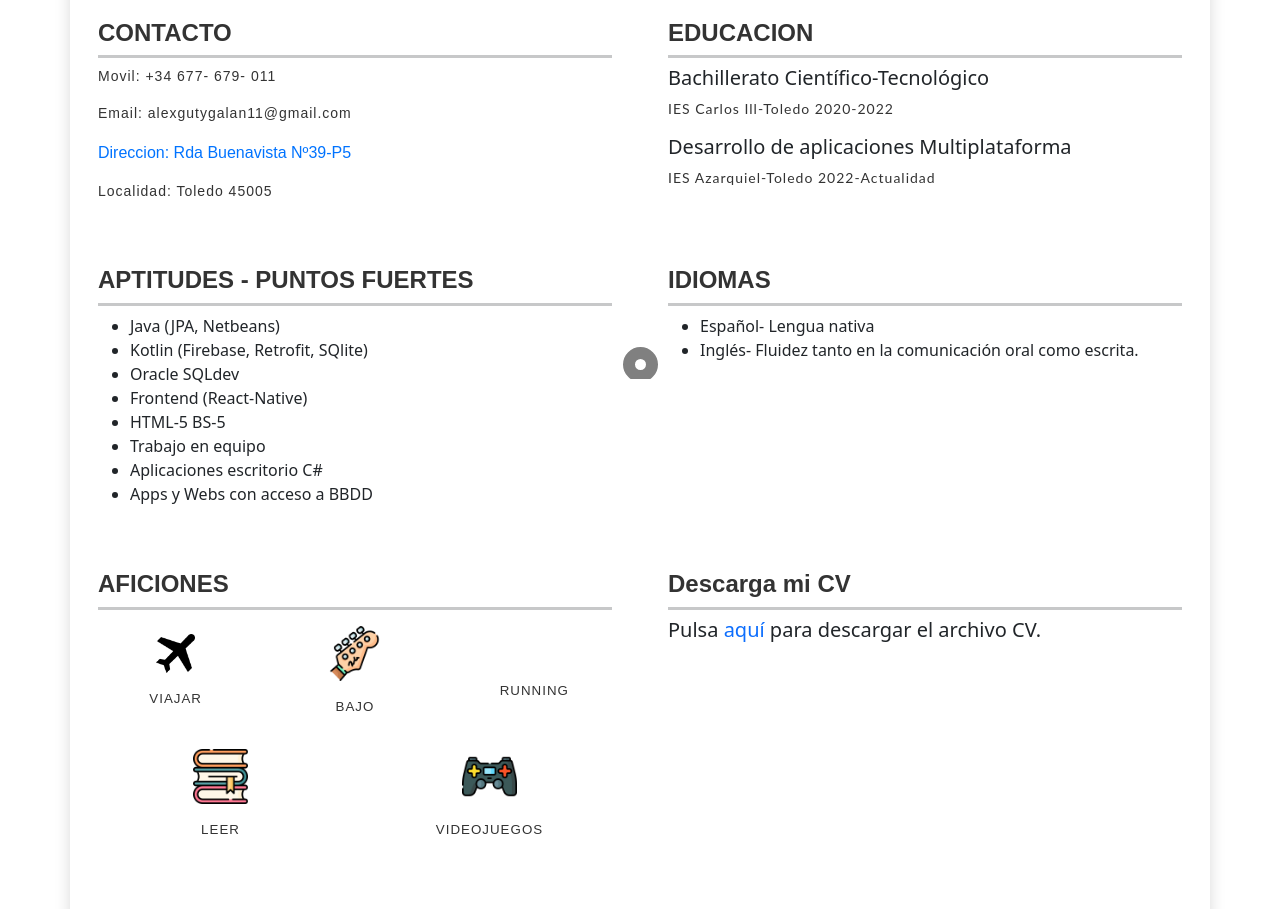
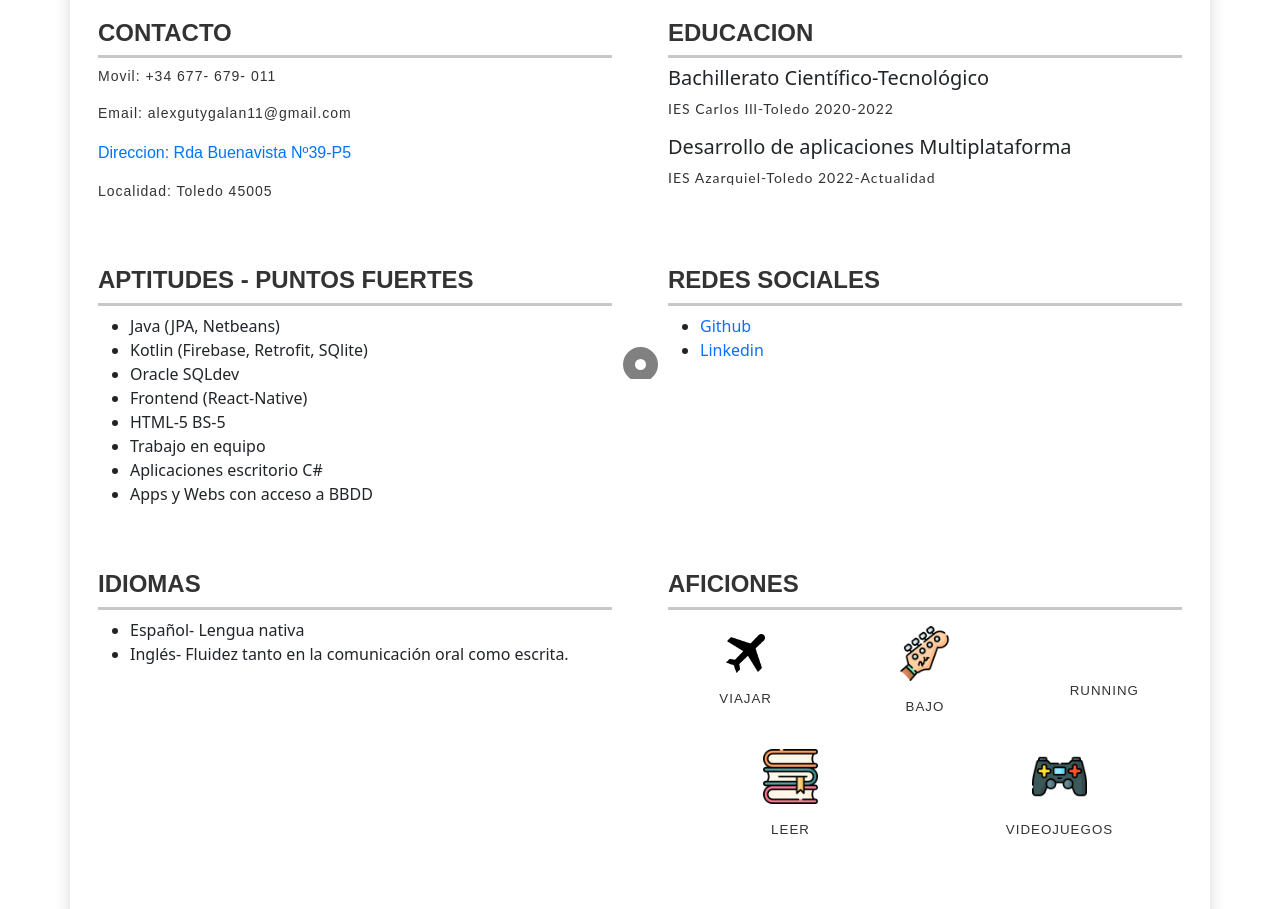
Before and after one commit to Alesguga/MyCV-HTML, a plain HTML site: page index.html in a window 1280 px wide. Shown: the part 421-1330 px from the top of the page. Drawn offline with nearby package versions, Linux system fonts and the light colour scheme.

Commit message:
Comm local

```diff
--- a/index.html
+++ b/index.html
@@ -115,6 +115,19 @@
                     <div class="col-md-6 my-2 ">
                         <div class="card border-0 d-flex">
                             <div class="card-body flex-fill">
+                                <h4 class="card-title text-style1 fw-bold">REDES SOCIALES</h4>
+                                <hr class="my-2 border-3">
+
+                                <ul class="text-decoration-none">
+                                    <li><a href="https://github.com/Alesguga">Github</a></li>
+                                    <li><a href="https://www.linkedin.com/in/alejandro-guti%C3%A9rrez-4b863b295/">Linkedin</a></li>
+                                </ul>
+                            </div>
+                        </div>
+                    </div>
+                    <div class="col-md-6 my-2 ">
+                        <div class="card border-0 d-flex">
+                            <div class="card-body flex-fill">
                                 <h4 class="card-title text-style1 fw-bold">IDIOMAS</h4>
                                 <hr class="my-2 border-3">
 
@@ -201,6 +214,7 @@
     <script src="https://cdn.jsdelivr.net/npm/bootstrap@5.3.2/dist/js/bootstrap.min.js"
         integrity="sha384-BBtl+eGJRgqQAUMxJ7pMwbEyER4l1g+O15P+16Ep7Q9Q+zqX6gSbd85u4mG4QzX+"
         crossorigin="anonymous"></script>
+    <script src="https://platform.linkedin.com/badges/js/profile.js" async defer type="text/javascript"></script>
 
 </body>
 
```
